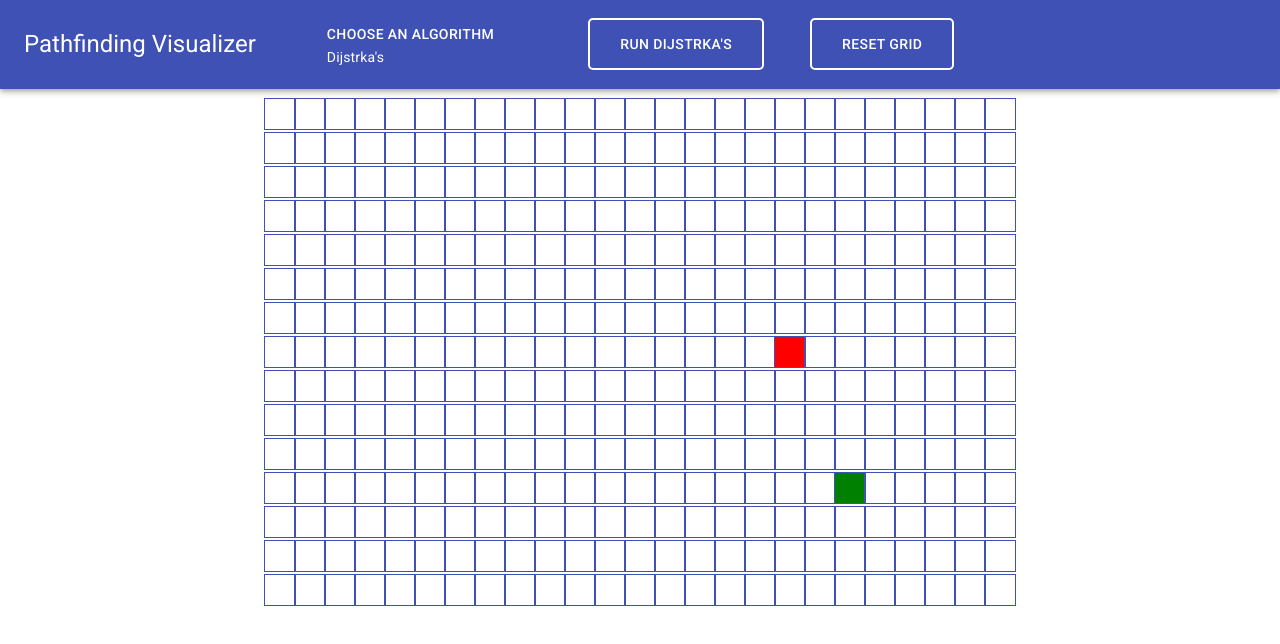
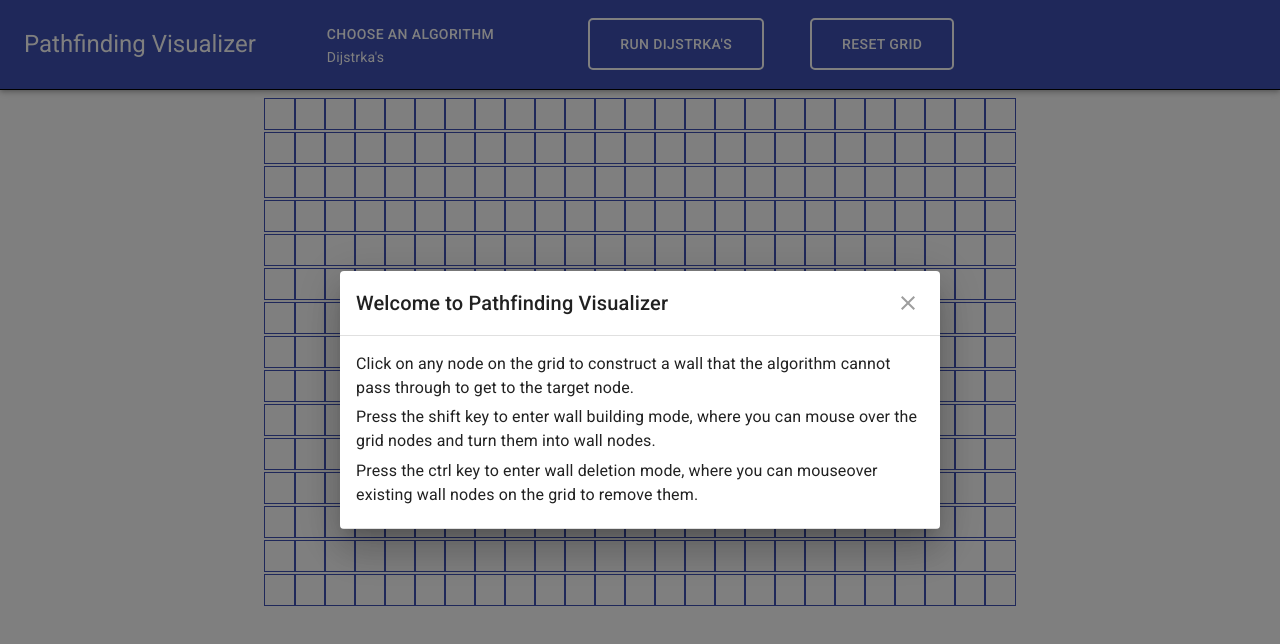
Before and after one commit to mrodriguez648/react-pathfinding-visualizer, a React (Create React App) app: page / in a window 1280 px wide. Shown: the top 644 px of the page. Built offline with nearby package versions, Linux system fonts and the light colour scheme.

Commit message:
small intro dialog added

```diff
--- a/package.json
+++ b/package.json
@@ -21,7 +21,8 @@
     "predeploy": "npm run build",
     "purge": "rm -rf ../mrodriguez.648.github.io/pathfinding-visualizer/static && cp -fR ./build/* ../mrodriguez648.github.io/pathfinding-visualizer",
     "frontmatter": "echo '---\ntitle: Pathfinding Visualizer\nlayout: null\n---\n' | cat - ../mrodriguez648.github.io/pathfinding-visualizer/index.html > temp && mv temp ../mrodriguez648.github.io/pathfinding-visualizer/index.html",
-    "deploy": "npm run purge && npm run frontmatter"
+    "gitcommitmaster": "git add -A && git commit -m 'React app updated, see https://github.com/mrodriguez648/react-pathfinding-visualizer/commits/master && git push -u origin master",
+    "deploy": "npm run purge && npm run frontmatter && npm run gitcommitmaster"
   },
   "eslintConfig": {
     "extends": "react-app"
--- a/src/PathfindingVisualizer/AppBarInterface.jsx
+++ /dev/null
@@ -1,152 +0,0 @@
-import React from "react";
-import { withStyles } from "@material-ui/core/styles";
-import { Button, AppBar, Toolbar, Typography } from "@material-ui/core";
-import SelectedMenu from "./SelectedMenu";
-
-const ALGO_NAMES = ["Dijstrka's", "A* Search", "BFS", "DFS"];
-
-const StyledButton = withStyles({
-  root: {
-    outline: "2px solid white",
-    borderRadius: 3,
-    border: 1,
-    color: "white",
-    height: 48,
-    padding: "0 30px",
-    margin: "0 25px",
-    "&$disabled": { color: "red" }
-  },
-  disabled: {}
-})(Button);
-
-const styledBy = (property, mapping) => props => mapping[props[property]];
-
-const styles = {
-  colorPrimary: {
-    backgroundColor: styledBy("color", {
-      default: "#3f51b5",
-      red: "red",
-      green: "green"
-    })
-  }
-};
-
-const StyledAppBar = withStyles(styles)(({ classes, color, ...other }) => (
-  <AppBar className={classes.colorPrimary} {...other} />
-));
-
-export default function DynamicCSSInterface(props) {
-  const { runDijkstra, resetGrid, appBarColor } = props;
-
-  const [selectedAlgo, setSelectedAlgo] = React.useState(ALGO_NAMES[0]);
-  const [isVisualizing, setIsVisualizing] = React.useState(false);
-
-  const handleResetGrid = () => {
-    setIsVisualizing(false);
-    resetGrid();
-  };
-
-  const handleRunAlgo = () => {
-    setIsVisualizing(true);
-    runDijkstra();
-  };
-
-  return (
-    <>
-      <StyledAppBar color={appBarColor} position="static">
-        <Toolbar>
-          <Typography align="left" variant="h5">
-            Pathfinding Visualizer
-          </Typography>
-          <SelectedMenu options={ALGO_NAMES} changeAlgo={setSelectedAlgo} />
-          <StyledButton onClick={handleRunAlgo} disabled={isVisualizing}>
-            Run {selectedAlgo}
-          </StyledButton>
-          <StyledButton onClick={handleResetGrid}>Reset Grid</StyledButton>
-        </Toolbar>
-      </StyledAppBar>
-    </>
-  );
-}
-
-function Appbar(props) {
-  const {
-    ALGO_NAMES,
-    isVisualizing,
-    selectedAlgo,
-    setSelectedAlgo,
-    runDijkstra,
-    resetGrid,
-    style
-  } = props;
-  if (style === "purp") {
-    return (
-      <>
-        <PurpBar position="static">
-          <Toolbar color="primary">
-            <Typography align="left" variant="h5">
-              Pathfinding Visualizer
-            </Typography>
-            <SelectedMenu options={ALGO_NAMES} changeAlgo={setSelectedAlgo} />
-            <StyledButton onClick={runDijkstra} disabled={isVisualizing}>
-              Run {selectedAlgo}
-            </StyledButton>
-            <StyledButton onClick={resetGrid}>Reset Grid</StyledButton>
-            {/* <Typography align="right" variant="h6" color="initial">
-					Shift Pressed: Adding Walls
-					</Typography>
-					<Typography align="right" variant="h6" color="initial">
-						Ctrl  Pressed: Deleting Walls
-					</Typography> */}
-          </Toolbar>
-        </PurpBar>
-      </>
-    );
-  } else if (style === "green") {
-    return (
-      <>
-        <GreenBar position="static">
-          <Toolbar color="primary">
-            <Typography align="left" variant="h5">
-              Pathfinding Visualizer
-            </Typography>
-            <SelectedMenu options={ALGO_NAMES} changeAlgo={setSelectedAlgo} />
-            <StyledButton onClick={runDijkstra} disabled={isVisualizing}>
-              Run {selectedAlgo}
-            </StyledButton>
-            <StyledButton onClick={resetGrid}>Reset Grid</StyledButton>
-            {/* <Typography align="right" variant="h6" color="initial">
-					Shift Pressed: Adding Walls
-					</Typography>
-					<Typography align="right" variant="h6" color="initial">
-						Ctrl  Pressed: Deleting Walls
-					</Typography> */}
-          </Toolbar>
-        </GreenBar>
-      </>
-    );
-  } else {
-    return (
-      <>
-        <Appbar position="static">
-          <Toolbar color="primary">
-            <Typography align="left" variant="h5">
-              Pathfinding Visualizer
-            </Typography>
-            <SelectedMenu options={ALGO_NAMES} changeAlgo={setSelectedAlgo} />
-            <StyledButton onClick={runDijkstra} disabled={isVisualizing}>
-              Run {selectedAlgo}
-            </StyledButton>
-            <StyledButton onClick={resetGrid}>Reset Grid</StyledButton>
-            {/* <Typography align="right" variant="h6" color="initial">
-				Shift Pressed: Adding Walls
-				</Typography>
-				<Typography align="right" variant="h6" color="initial">
-					Ctrl  Pressed: Deleting Walls
-				</Typography> */}
-          </Toolbar>
-        </Appbar>
-      </>
-    );
-  }
-}
--- /dev/null
+++ b/src/PathfindingVisualizer/Interface.jsx
@@ -0,0 +1,74 @@
+import React from "react";
+import { withStyles } from "@material-ui/core/styles";
+import { Button, AppBar, Toolbar, Typography } from "@material-ui/core";
+import SelectedMenu from "./SelectedMenu";
+import IntroDialog from "./IntroDialog"
+
+const ALGO_NAMES = ["Dijstrka's", "A* Search", "BFS", "DFS"];
+
+const StyledButton = withStyles({
+  root: {
+    outline: "2px solid white",
+    borderRadius: 3,
+    border: 1,
+    color: "white",
+    height: 48,
+    padding: "0 30px",
+    margin: "0 25px",
+    "&$disabled": { color: "red" }
+  },
+  disabled: {}
+})(Button);
+
+const styledBy = (property, mapping) => props => mapping[props[property]];
+
+const styles = {
+  colorPrimary: {
+    backgroundColor: styledBy("color", {
+      default: "#3f51b5",
+      red: "red",
+      green: "green"
+    })
+  }
+};
+
+const StyledAppBar = withStyles(styles)(({ classes, color, ...other }) => (
+  <AppBar className={classes.colorPrimary} {...other} />
+));
+
+export default function DynamicCSSInterface(props) {
+  const { runDijkstra, resetGrid, appBarColor } = props;
+
+  const [selectedAlgo, setSelectedAlgo] = React.useState(ALGO_NAMES[0]);
+  const [isVisualizing, setIsVisualizing] = React.useState(false);
+
+  const handleResetGrid = () => {
+    setIsVisualizing(false);
+    resetGrid();
+  };
+
+  const handleRunAlgo = () => {
+    setIsVisualizing(true);
+    runDijkstra();
+  };
+
+  return (
+    <>
+    <div className="intro-dialog">
+      <IntroDialog />
+    </div>
+      <StyledAppBar color={appBarColor} position="static">
+        <Toolbar>
+          <Typography align="left" variant="h5">
+            Pathfinding Visualizer
+          </Typography>
+          <SelectedMenu options={ALGO_NAMES} changeAlgo={setSelectedAlgo} />
+          <StyledButton onClick={handleRunAlgo} disabled={isVisualizing}>
+            Run {selectedAlgo}
+          </StyledButton>
+          <StyledButton onClick={handleResetGrid}>Reset Grid</StyledButton>
+        </Toolbar>
+      </StyledAppBar>
+    </>
+  );
+}
--- /dev/null
+++ b/src/PathfindingVisualizer/IntroDialog.jsx
@@ -0,0 +1,81 @@
+import React from "react";
+import { withStyles } from "@material-ui/core/styles";
+import Dialog from "@material-ui/core/Dialog";
+import MuiDialogTitle from "@material-ui/core/DialogTitle";
+import MuiDialogContent from "@material-ui/core/DialogContent";
+import IconButton from "@material-ui/core/IconButton";
+import CloseIcon from "@material-ui/icons/Close";
+import Typography from "@material-ui/core/Typography";
+
+const styles = theme => ({
+  root: {
+    margin: 0,
+    padding: theme.spacing(2)
+  },
+  closeButton: {
+    position: "absolute",
+    right: theme.spacing(1),
+    top: theme.spacing(1),
+    color: theme.palette.grey[500]
+  }
+});
+
+const DialogTitle = withStyles(styles)(props => {
+  const { children, classes, onClose, ...other } = props;
+  return (
+    <MuiDialogTitle disableTypography className={classes.root} {...other}>
+      <Typography variant="h6">{children}</Typography>
+      {onClose ? (
+        <IconButton
+          aria-label="close"
+          className={classes.closeButton}
+          onClick={onClose}
+        >
+          <CloseIcon />
+        </IconButton>
+      ) : null}
+    </MuiDialogTitle>
+  );
+});
+
+const DialogContent = withStyles(theme => ({
+  root: {
+    padding: theme.spacing(2)
+  }
+}))(MuiDialogContent);
+
+export default function CustomizedDialogs() {
+  const [open, setOpen] = React.useState(true);
+
+  const handleClose = () => {
+    setOpen(false);
+  };
+
+  return (
+    <div>
+      {/* <Button variant="outlined" color="primary" onClick={handleClickOpen}>
+        Open dialog
+      </Button> */}
+      <Dialog
+        onClose={handleClose}
+        aria-labelledby="customized-dialog-title"
+        open={open}
+      >
+        <DialogTitle id="customized-dialog-title" onClose={handleClose}>
+          Welcome to Pathfinding Visualizer
+        </DialogTitle>
+        <DialogContent dividers>
+          <Typography gutterBottom>
+            Click on any node on the grid to construct a wall that the algorithm cannot pass through to get to the target node.
+          </Typography>
+          <Typography gutterBottom>
+            Press the shift key to enter wall building mode, where you can mouse over the grid nodes and turn them into wall nodes.
+          </Typography>
+          <Typography gutterBottom>
+            Press the ctrl key to enter wall deletion mode, where you can mouseover existing wall nodes on the grid to remove them.
+          </Typography>
+        </DialogContent>
+      </Dialog>
+    </div>
+  );
+}
--- a/src/PathfindingVisualizer/PathfindingVisualizer.jsx
+++ b/src/PathfindingVisualizer/PathfindingVisualizer.jsx
@@ -2,7 +2,7 @@ import React, { Component } from "react";
 import Node from "./Node/Node";
 import { dijkstra } from "../algorithms/dijkstra";
 import { Typography } from "@material-ui/core";
-import Interface from "./AppBarInterface";
+import Interface from "./Interface";
 import StyledSnackbar from "./Snackbar";
 
 import "./PathfindingVisualizer.css";
@@ -236,7 +236,7 @@ export default class PathfindingVisualizer extends Component {
     } else {
       return (
         <>
-          <div className="interfance">
+          <div className="interface">
             <Interface
               runDijkstra={this.runDijkstra}
               resetGrid={this.resetGrid}
--- a/src/PathfindingVisualizer/Snackbar.jsx
+++ b/src/PathfindingVisualizer/Snackbar.jsx
@@ -1,25 +1,23 @@
 import React from "react";
 import Snackbar from "@material-ui/core/Snackbar";
-import AddBoxRoundedIcon from '@material-ui/icons/AddBoxRounded';
-import IndeterminateCheckBoxIcon from '@material-ui/icons/IndeterminateCheckBox';
+import AddBoxRoundedIcon from "@material-ui/icons/AddBoxRounded";
+import IndeterminateCheckBoxIcon from "@material-ui/icons/IndeterminateCheckBox";
 import { makeStyles } from "@material-ui/core/styles";
 
-const useStyles = makeStyles(theme => ({
-  root: {
-    width: "100%",
-    "& > * + *": {
-      marginTop: theme.spacing(2)
+const useStyles = makeStyles(
+  theme => ({
+    root: {
+      width: "100%",
+      "& > * + *": {
+        marginTop: theme.spacing(2)
+      }
     }
-  }
-}), { name: "MuiSnackbar" });
+  }),
+  { name: "MuiSnackbar" }
+);
 
 export default function CustomizedSnackbars(props) {
-  const {
-    msg,
-    shiftMode,
-    ctrlMode,
-    openStatus
-  } = props;
+  const { msg, shiftMode, ctrlMode, openStatus } = props;
   const classes = useStyles();
   const [open, setOpen] = React.useState(openStatus);
   if (openStatus !== open) setOpen(openStatus);
@@ -40,7 +38,7 @@ export default function CustomizedSnackbars(props) {
         message={msg}
         action={
           <>
-            {shiftMode && <AddBoxRoundedIcon fontSize="small" /> }
+            {shiftMode && <AddBoxRoundedIcon fontSize="small" />}
             {ctrlMode && <IndeterminateCheckBoxIcon fontSize="small" />}
           </>
         }
```
